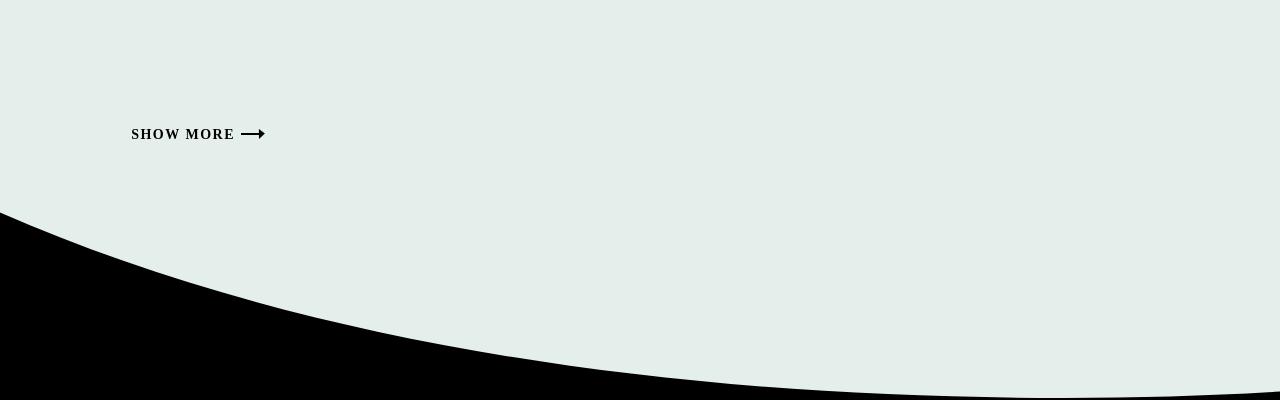
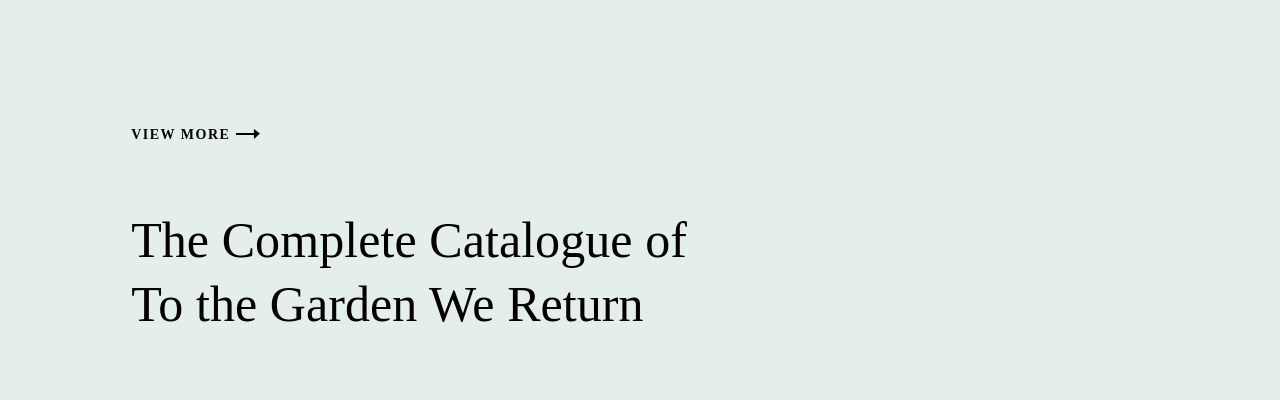
Before and after one commit to reddoorla/gallerysonder, a SvelteKit app: page /home-test in a window 1280 px wide. Shown: the part 2920-3320 px from the top of the page. Built offline with nearby package versions, Linux system fonts and the light colour scheme; a web font is replaced by a local one.

Commit message:
content edits

```diff
--- a/src/routes/home-test/+page.svelte
+++ b/src/routes/home-test/+page.svelte
@@ -530,7 +530,8 @@ text-transform: uppercase;
             <ContentWidth class="lg:pl-20">
                 <h5>Selected Works</h5>
                 <Gallery willBlur={true} items={ON_VIEW_GALLERY}/>
-                <LinkArrowButton text="show more" class="mt-16"/>
+                <LinkArrowButton text="view more" class="mt-16"/>
+                <h2 class="font-normal mt-16">The Complete Catalogue of <br /> To the Garden We Return</h2>
             </ContentWidth>
 
         </div>
@@ -560,7 +561,7 @@ text-transform: uppercase;
             <Gallery isRegular={true} items={FORTHCOMING_GALLERY}/>
 
             <LinkArrowButton text="all exhibitions" class="mt-4"/>
-            <h2 class="font-normal mt-16">Celebrating the Diverse <br /> Stories that Define Us</h2>
+            <h2 class="font-normal mt-16">Celebrating the Diverse Stories that Define Us</h2>
         </ContentWidth>
     </div>
 
```
